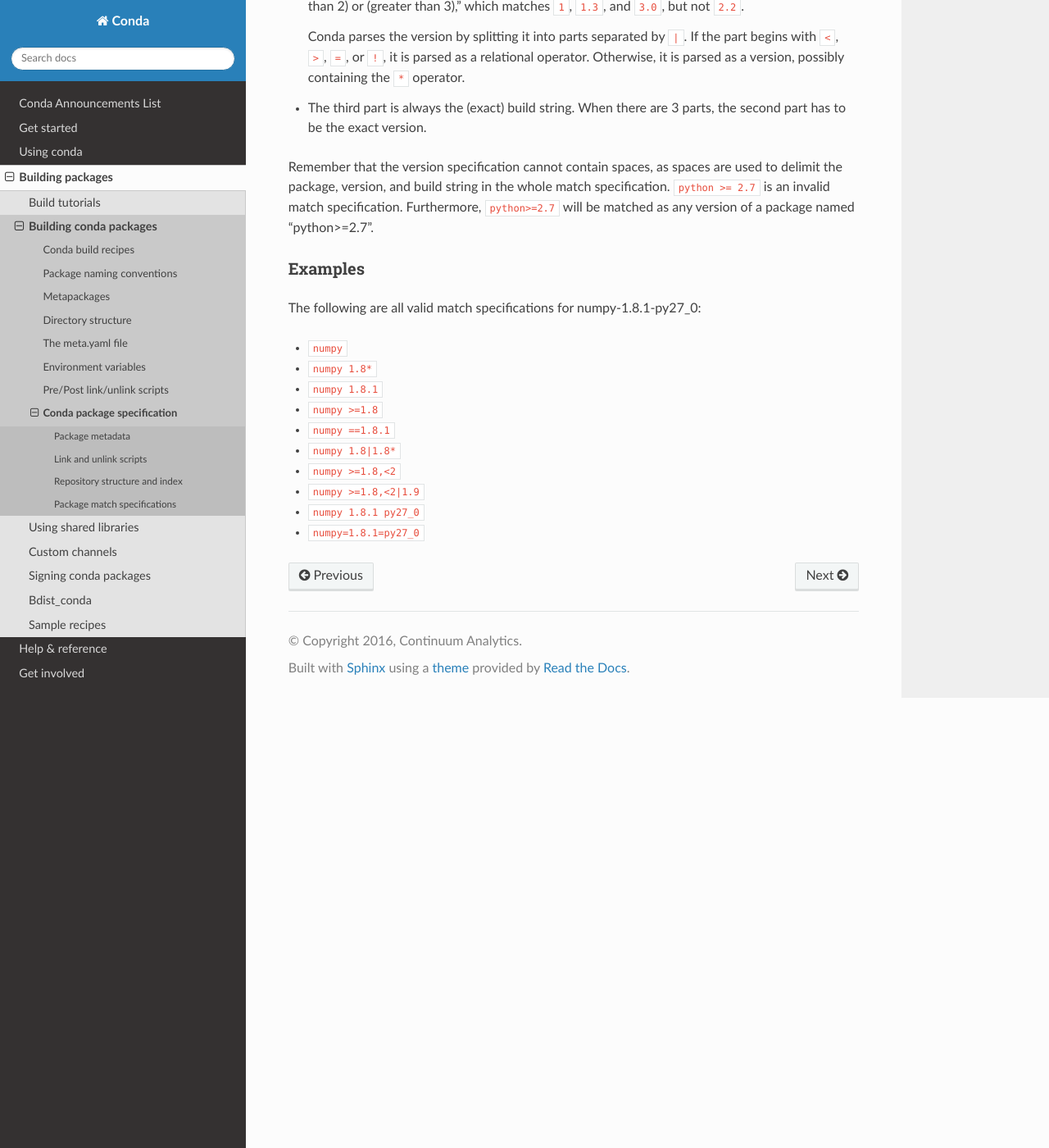
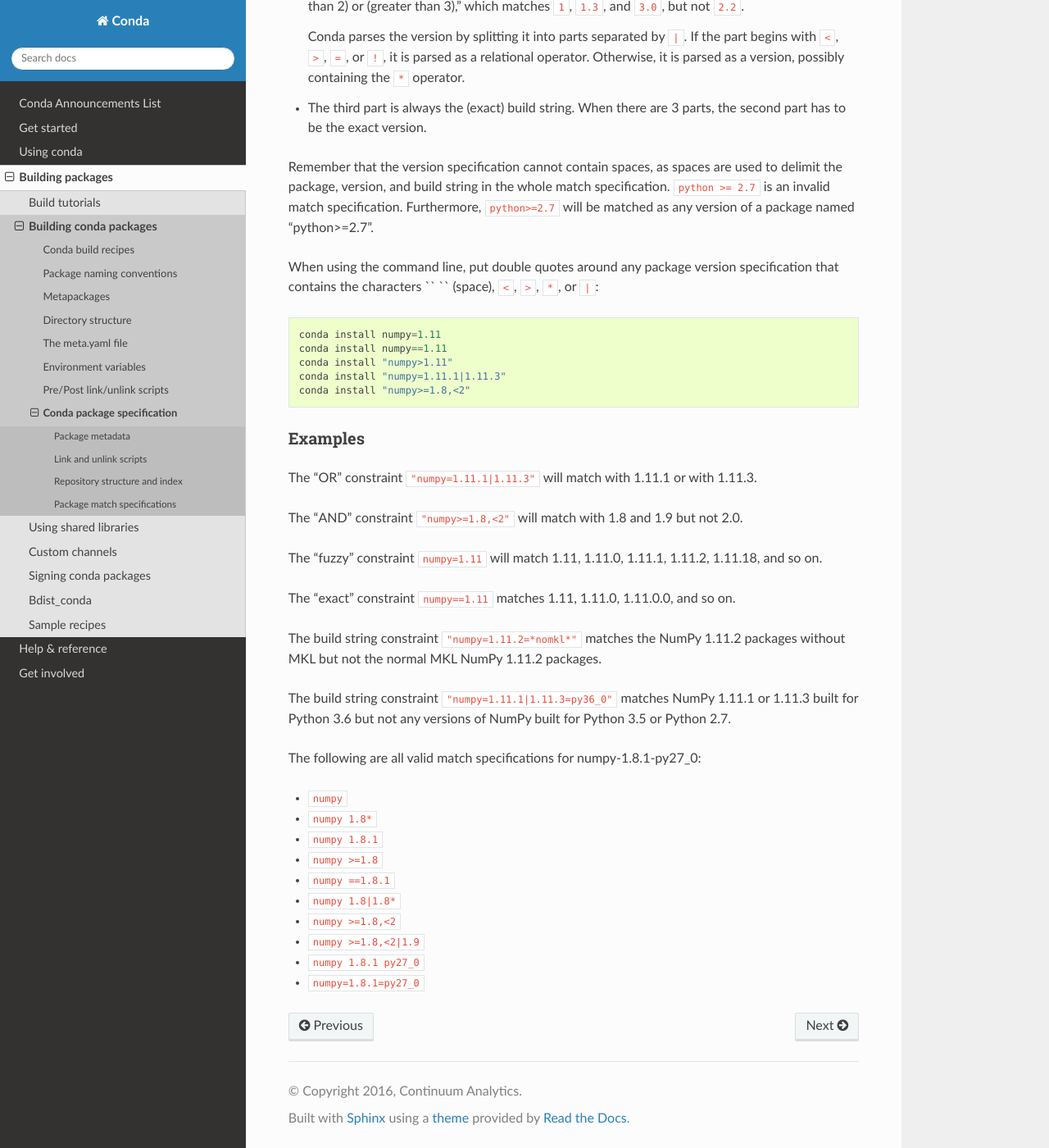
Before and after one commit to conda/conda-docs, a Sphinx documentation site: the page built from docs/source/spec.rst, in a window 1280 px wide and 1400 px high, scrolled down 4888 px. Shown: the whole window at 82% size. Built offline with Sphinx 7.4.7 and the Read the Docs theme 2.0.0, drawn with Linux system fonts in a browser that asks for light colours.

Commit message:
more spec examples
from recent work with Kale on conda cheat sheet

```diff
--- a/docs/source/spec.rst
+++ b/docs/source/spec.rst
@@ -251,8 +251,37 @@ specification. ``python >= 2.7`` is an invalid match
 specification. Furthermore, ``python>=2.7`` will be matched as any version of
 a package named "python>=2.7".
 
+When using the command line, put double quotes around any package version
+specification that contains the characters `` `` (space), ``<``, ``>``, ``*``,
+or ``|``::
+
+    conda install numpy=1.11
+    conda install numpy==1.11
+    conda install "numpy>1.11"
+    conda install "numpy=1.11.1|1.11.3"
+    conda install "numpy>=1.8,<2"
+
 Examples
 ~~~~~~~~
+
+The "OR" constraint ``"numpy=1.11.1|1.11.3"`` will match with 1.11.1 or with
+1.11.3.
+
+The "AND" constraint ``"numpy>=1.8,<2"`` will match with 1.8 and 1.9 but not
+2.0.
+
+The "fuzzy" constraint ``numpy=1.11`` will match 1.11, 1.11.0, 1.11.1, 1.11.2,
+1.11.18, and so on.
+
+The "exact" constraint ``numpy==1.11`` matches 1.11, 1.11.0, 1.11.0.0, and so
+on.
+
+The build string constraint ``"numpy=1.11.2=*nomkl*"`` matches the NumPy 1.11.2
+packages without MKL but not the normal MKL NumPy 1.11.2 packages.
+
+The build string constraint ``"numpy=1.11.1|1.11.3=py36_0"`` matches NumPy 1.11.1
+or 1.11.3 built for Python 3.6 but not any versions of NumPy built for Python
+3.5 or Python 2.7.
 
 The following are all valid match specifications for numpy-1.8.1-py27_0:
 
```
